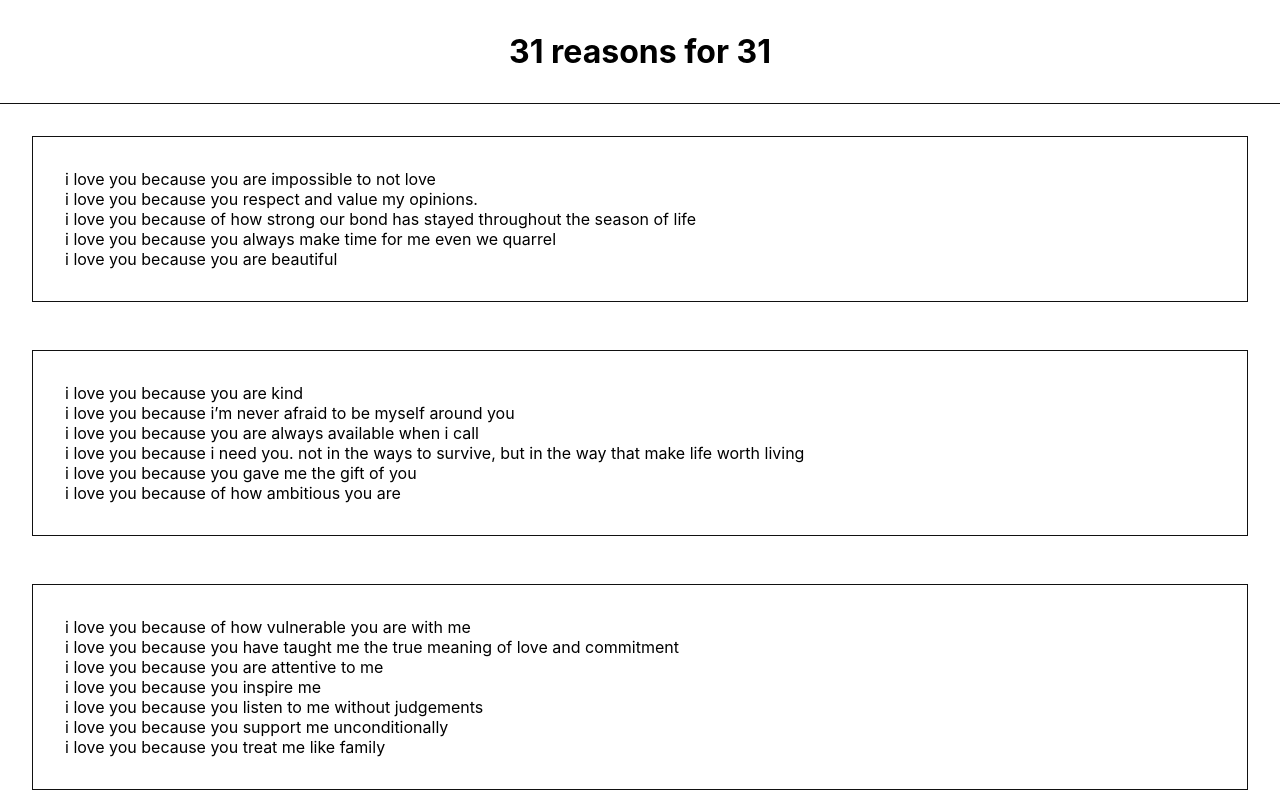
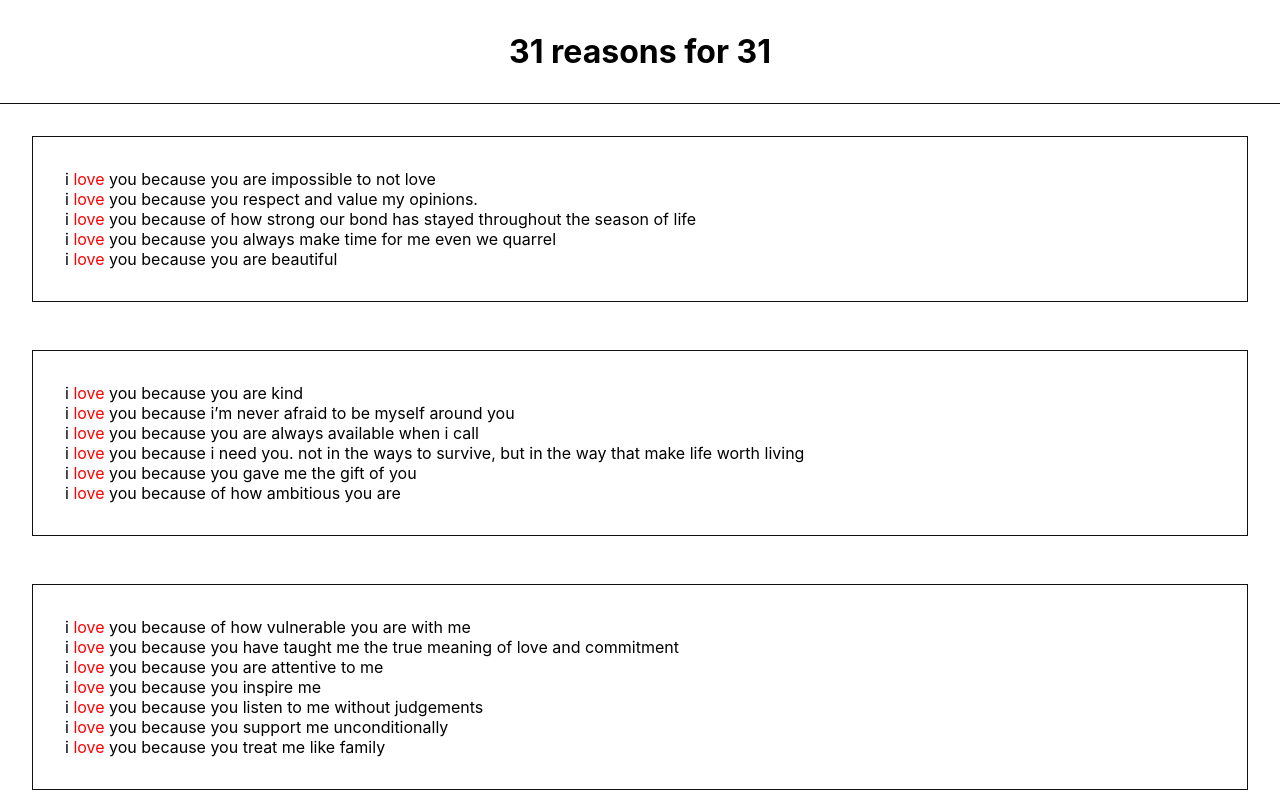
Before and after one commit to Dewaley/cv, a React (Create React App) app: page / in a window 1280 px wide. Shown: the top 800 px of the page. Built offline with nearby package versions, Linux system fonts and the light colour scheme.

Commit message:
minor fix

```diff
--- a/src/App.css
+++ b/src/App.css
@@ -93,3 +93,7 @@ h1 {
   flex: 1;
   padding: 2rem;
 }
+
+span {
+  color: red;
+}
```
